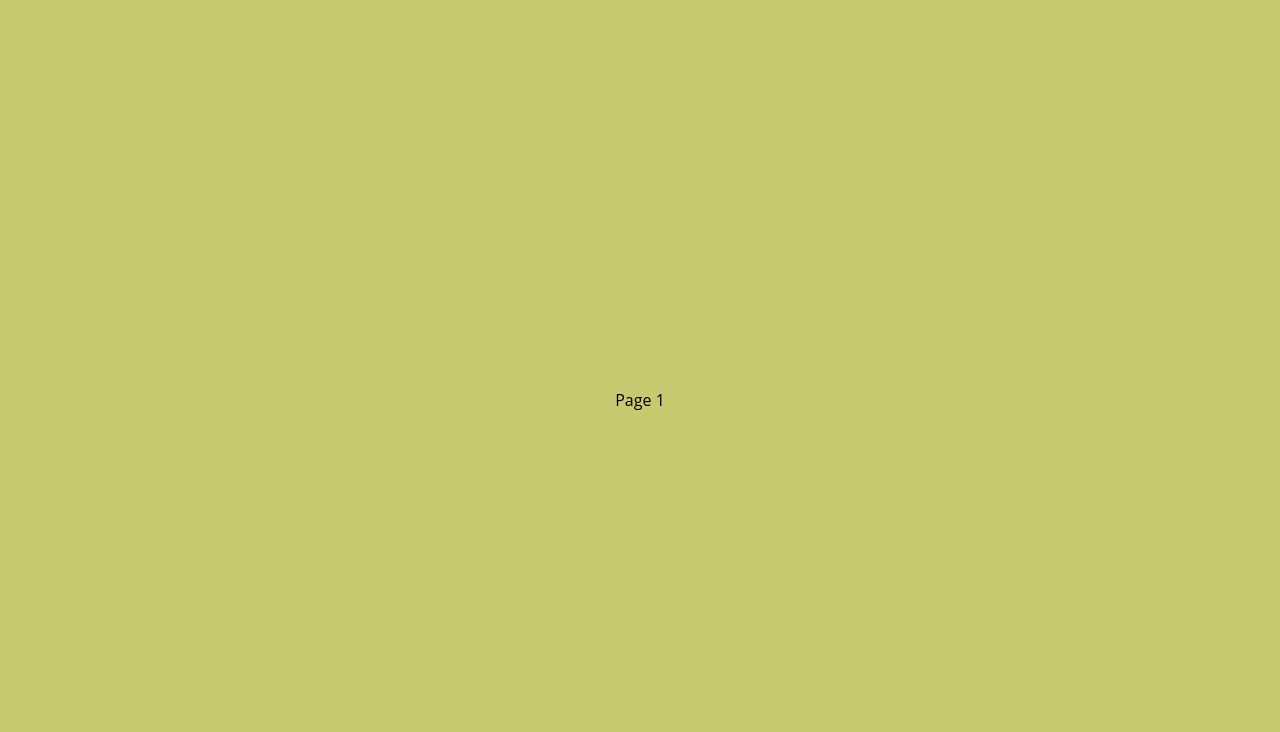
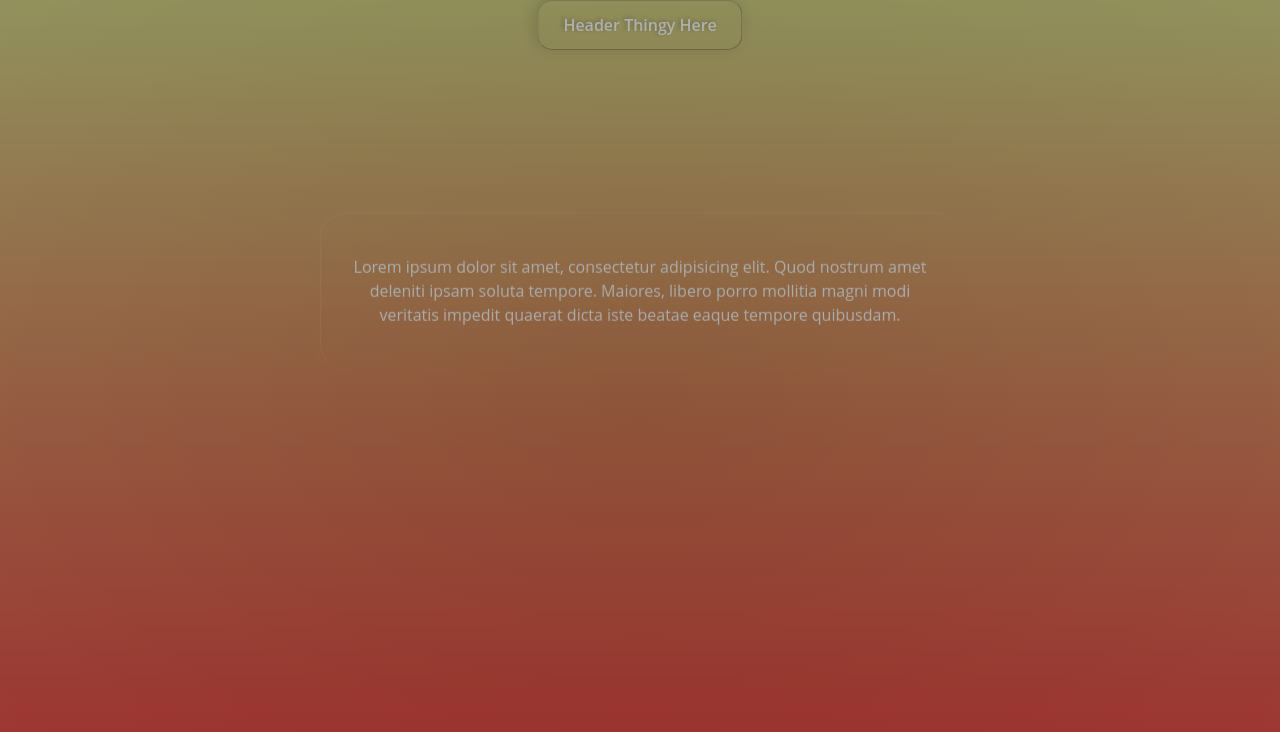
Before and after one commit to RileyAlexis/portfolio3, a React (Vite) app: page / in a window 1280 px wide. Shown: the top 732 px of the page. Built offline with nearby package versions, Linux system fonts and the light colour scheme.

Commit message:
simplified FadeScroll component

```diff
--- a/src/App.css
+++ b/src/App.css
@@ -31,7 +31,7 @@
     padding: 0;
     margin: 0;
     box-sizing: border-box;
-    scroll-snap-type: y mandatory;
+    /* scroll-snap-type: y mandatory; */
   }
 
   .content {
@@ -73,7 +73,6 @@
     width: 100vw;
     background: radial-gradient(var(--bottomLayerColor), var(--bottomLayerHighlight));
     background-repeat: no-repeat;
-    scroll-snap-align: start;
   }
 
   .back2 {
@@ -84,56 +83,20 @@
   }
 
   header {
-    position: absolute;
+    position: fixed;
     top: 0%;
     left: 50%;
     transform: translate(-50%, 0%);
-    color: whitesmoke;
+    color: white;
+    font-weight: 600;
     padding: 12px 25px;
     text-align: center;
-    text-shadow: -3px -1px 2px rgba(255 238 253 / 0.2);
+    text-shadow: -2px -1px 4px rgba(24 24 24 / 0.35);
     box-shadow: -3px -2px 15px rgba(27 26 26 / 0.2);
     border: 1px outset rgba(0, 0, 0, 0.3);
     border-radius: 15px 15px 15px 15px;
+    z-index: 10;
   }
-
-  .scrollContainer {
-    height: 100vh;
-    overflow-y: scroll;
-    scroll-snap-type: y mandatory;
-    scrollbar-width: none;
-    /* Hides scrollbar in Firefox */
-    -ms-overflow-style: none;
-    /* Hides scrollbar in IE and Edge */
-    ;
-  }
-
-  .scrollContainer::-webkit-scrollbar {
-    display: none;
-    /* Hides scrollbar in Chrome, Safari, and Opera */
-  }
-
-  .section {
-    height: 100vh;
-    display: flex;
-    align-items: center;
-    justify-content: center;
-    scroll-snap-align: start;
-    transition: transform 0.5s ease-out;
-  }
-
-  .section:nth-child(1) {
-    background-color: #C8C870;
-  }
-
-  .section:nth-child(2) {
-    background-color: #DE2424;
-  }
-
-  .section:nth-child(3) {
-    background-color: #24DE24;
-  }
-
 
   .card {
     padding: 25px;
@@ -141,12 +104,13 @@
     top: 50%;
     left: 50%;
     transform: translate(-50%, -120%);
-    color: whitesmoke;
+    color: white;
+    font-weight: 400;
     text-align: center;
-    text-shadow: -3px -1px 2px rgba(255 238 253 / 0.2);
+    text-shadow: -3px -1px 4px rgba(24 24 24 / 0.35);
     box-shadow: -3px -2px 15px rgba(27 26 26 / 0.2);
     /* background: linear-gradient(180deg, rgba(238 255 6 / 0.2) 0%, rgba(200, 10, 10, 0.2) 100%); */
-    /* mix-blend-mode: multiply; */
+    mix-blend-mode: screen;
     border: 1px outset rgba(0, 0, 0, 0.3);
     border-radius: 25px 25px 25px 25px;
   }
--- a/src/App.tsx
+++ b/src/App.tsx
@@ -1,25 +1,22 @@
 import './App.css'
-import { FullScroll } from './components/FullScroll'
+import { FadeScroll } from './components/FadeScroll/FadeScroll';
+import { Card } from './components/Card';
 
 function App() {
 
   return (
-    // <div className='backgroundContainer'>
-    //   <div className='back2' />
-    //   <header className='site-header'>Header Thingy Here</header>
+    <div className='backgroundContainer'>
+      <div className='back2'>
+        <header className='site-header'>Header Thingy Here</header>
 
-    <FullScroll />
-
-    /* <div className='card'>
-      <div className='cardContent'>
-        <h1>Portfolio Header</h1>
-        <p>Lorem ipsum dolor sit amet consectetur adipisicing elit. Natus, commodi eum. Magni expedita adipisci voluptatibus odit quidem eaque temporibus natus nesciunt. Repudiandae eligendi saepe, dignissimos tenetur fugit labore laudantium nostrum?</p>
+        <FadeScroll>
+          <Card>Lorem ipsum dolor sit amet, consectetur adipisicing elit. Quod nostrum amet deleniti ipsam soluta tempore. Maiores, libero porro mollitia magni modi veritatis impedit quaerat dicta iste beatae eaque tempore quibusdam.
+          </Card>
+          <Card>Card 2 and more things</Card>
+          <Card>Card 3 and lots of more and more more things and stuff</Card>
+        </FadeScroll>
       </div>
-    </div> */
-
-
-    // </div>
-
+    </div>
   )
 }
 
--- /dev/null
+++ b/src/components/Card.tsx
@@ -0,0 +1,13 @@
+
+interface CardProps {
+    children: React.ReactNode;
+}
+
+
+export const Card: React.FC<CardProps> = ({ children }) => {
+    return (
+        <div className="card">
+            <p>{children}</p>
+        </div>
+    )
+}
--- /dev/null
+++ b/src/components/FadeScroll/FadeScroll.css
@@ -0,0 +1,32 @@
+  .fade-scroll-scrollContainer {
+      height: 100vh;
+      overflow-y: scroll;
+      position: relative;
+      scroll-snap-type: y mandatory;
+      scroll-behavior: smooth;
+      scrollbar-width: none;
+      /* Hides scrollbar in Firefox */
+      -ms-overflow-style: none;
+  }
+
+  .scrollContainer::-webkit-scrollbar {
+      display: none;
+      /* Hides scrollbar in Chrome, Safari, and Opera */
+  }
+
+  .fade-scroll-section {
+      position: relative;
+      top: 0;
+      left: 0;
+      width: 100%;
+      height: 100%;
+      display: flex;
+      align-items: center;
+      justify-content: center;
+      scroll-snap-align: start;
+  }
+
+  /* .fade-scroll-section:nth-child(2) {
+      background: linear-gradient(180deg, #DE2424 0%, #DEB624 100%);
+      transition: 2s ease-in-out;
+  } */
--- /dev/null
+++ b/src/components/FadeScroll/FadeScroll.tsx
@@ -0,0 +1,20 @@
+import { ReactNode } from "react";
+
+import './FadeScroll.css';
+
+interface FadeScrollProps {
+    children: ReactNode[]
+}
+
+export const FadeScroll = ({ children }: FadeScrollProps) => {
+
+    return (
+        <div className="fade-scroll-scrollContainer">
+            {children.map((child, index) => (
+                <div key={index} className="fade-scroll-section">
+                    {child}
+                </div>
+            ))}
+        </div>
+    )
+}
--- a/src/components/FullScroll.tsx
+++ b/src/components/FullScroll.tsx
@@ -1,6 +1,10 @@
-import { useEffect, useRef } from "react";
+import { ReactNode, useEffect, useRef } from "react";
 
-export const FullScroll = () => {
+interface FullScrollProps {
+    children: ReactNode;
+}
+
+export const FullScroll = ({ children }: FullScrollProps) => {
     const containerRef = useRef<HTMLDivElement>(null);
 
     useEffect(() => {
@@ -24,9 +28,7 @@ export const FullScroll = () => {
 
     return (
         <div ref={containerRef} className="scrollContainer">
-            <div className='section'>Page 1</div>
-            <div className='section'>Page 2</div>
-            <div className='section'>Page 3</div>
+            {children}
         </div>
     )
 }
```
Also changed, not shown: src/components/FadeScrollTransition/FadeScrollTransition.css (added, +22 -0 lines), src/components/FadeScrollTransition/FadeScrollTransition.tsx (added, +77 -0 lines).
